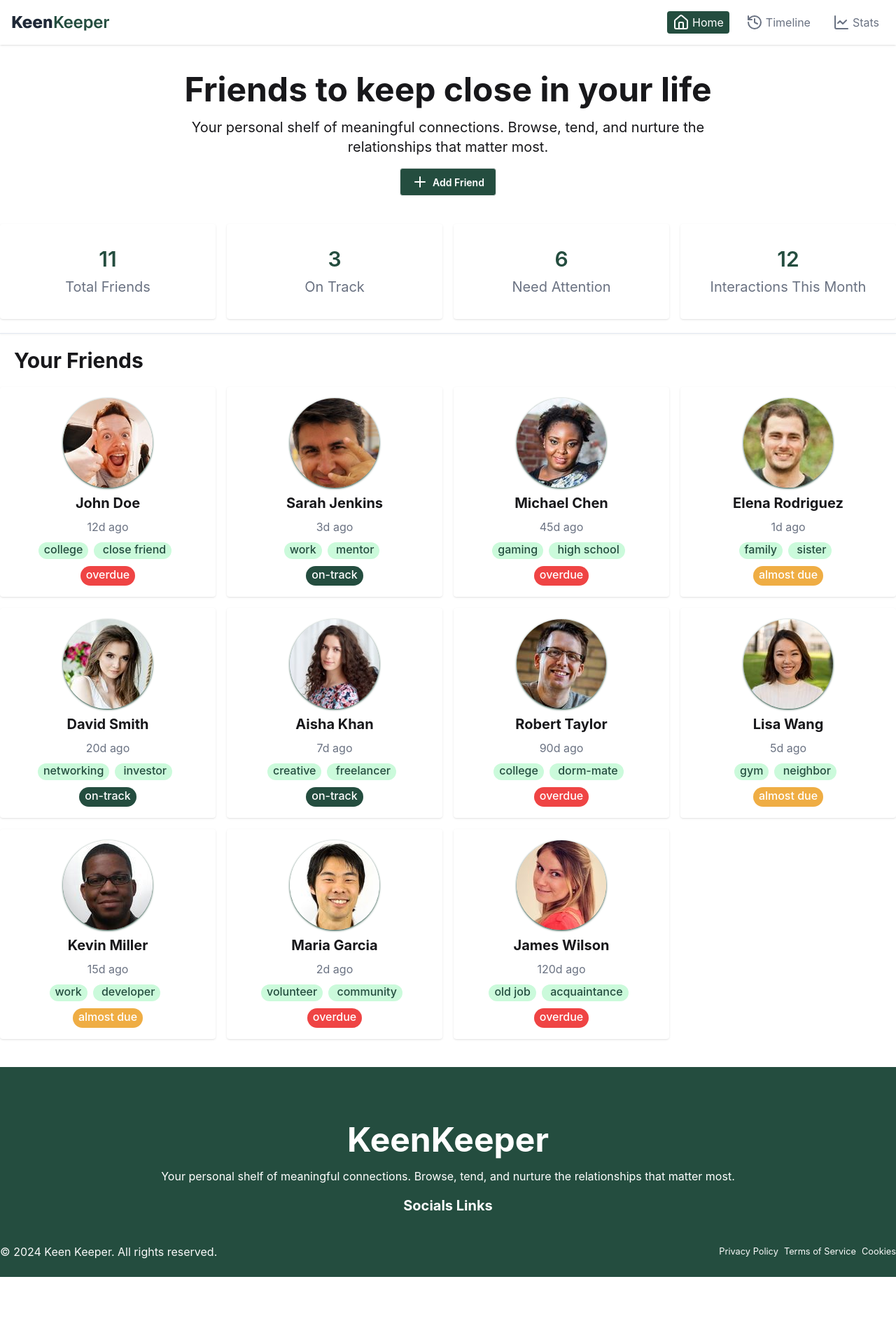
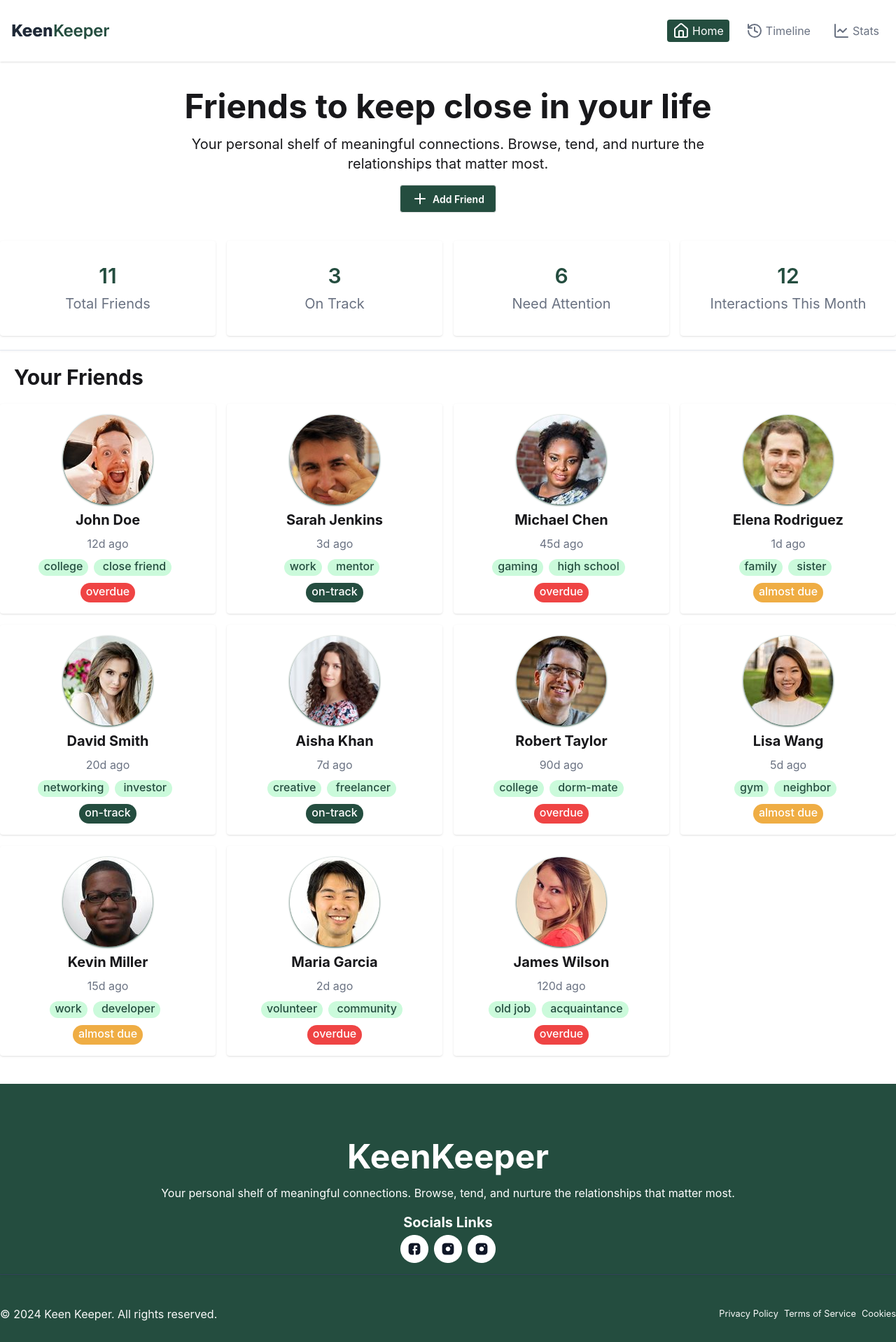
Before and after one commit to soniafrin/keen-keeper, a React (Vite) app: page / in a window 1280 px wide. Shown: the whole page at 70% size. Before the commit the page ends 1825 px from the top, so only its background shows below. Built offline with nearby package versions, Linux system fonts and the light colour scheme.

Commit message:
responsive footer

```diff
--- a/src/components/sharedComponents/Footer.jsx
+++ b/src/components/sharedComponents/Footer.jsx
@@ -1,18 +1,24 @@
+import { Link } from "react-router"
+import fblogo from "../../assets/facebook.png"
+import instalogo from "../../assets/instagram.png"
+import twitterlogo from "../../assets/instagram.png"
 const Footer = () => {
     return (
         <footer className="bg-[#244D3F]">
             <div className=" text-center space-y-4 mt-10  text-white pt-20 container mx-auto">
                 <h2 className="text-5xl font-bold">KeenKeeper</h2>
                 <p>Your personal shelf of meaningful connections. Browse, tend, and nurture the relationships that matter most.</p>
-                <div>
+                <div className="space-y-1">
                     <p className="text-xl font-bold">Socials Links</p>
-                    <div className="flex">
-                        {/* <link>Insta</link>
-                    <link>fb</link>
-                    <link>x</link> */}
+                    <div className="flex justify-center items-center gap-2">
+                        <Link><img src={fblogo} alt="facebook" /></Link>
+                        <Link><img src={instalogo} alt="Instagram" /></Link>
+                        <Link><img src={twitterlogo} alt="twitter" /></Link>
+
                     </div>
                 </div>
-                <div className="flex justify-between items-center text-[#fafafa]">
+                <hr className="text-slate-700 shadow" />
+                <div className="flex flex-col md:flex-row justify-between items-center text-[#fafafa] py-5 md:py-1">
                     <p className="text-center py-6">&copy; 2024 Keen Keeper. All rights reserved.</p>
                     <div className="flex justify-between gap-2">
                         <small>Privacy Policy</small>
--- a/src/components/sharedComponents/NavBar.jsx
+++ b/src/components/sharedComponents/NavBar.jsx
@@ -7,7 +7,7 @@ import { useState } from "react";
 const NavBar = () => {
     const [isOpen, setIsOpen] = useState(false);
     return (
-        <nav className="nav-bar shadow ">
+        <nav className="nav-bar shadow py-3 ">
             <div className="flex justify-between container mx-auto p-4">
                 <Link to={"/"}>
                     <img src={img} alt="keen keeper logo" />
--- a/src/ui/FriendsHeader.jsx
+++ b/src/ui/FriendsHeader.jsx
@@ -2,7 +2,7 @@ import { Plus } from "lucide-react";
 
 const FriendsHeader = () => {
     return (
-        <div className="friends-header my-10 container mx-auto  text-center space-y-4">
+        <div className="friends-header my-11 md:my-10 container mx-auto  text-center space-y-4">
             <h2 className="text-4xl md:text-5xl font-bold">Friends to keep close in your life</h2>
             <p className="text-[20px] md:text-xl w-full md:w-[60%] mx-auto">Your personal shelf of meaningful connections. Browse, tend, and nurture the
                 relationships that matter most.</p>
```
